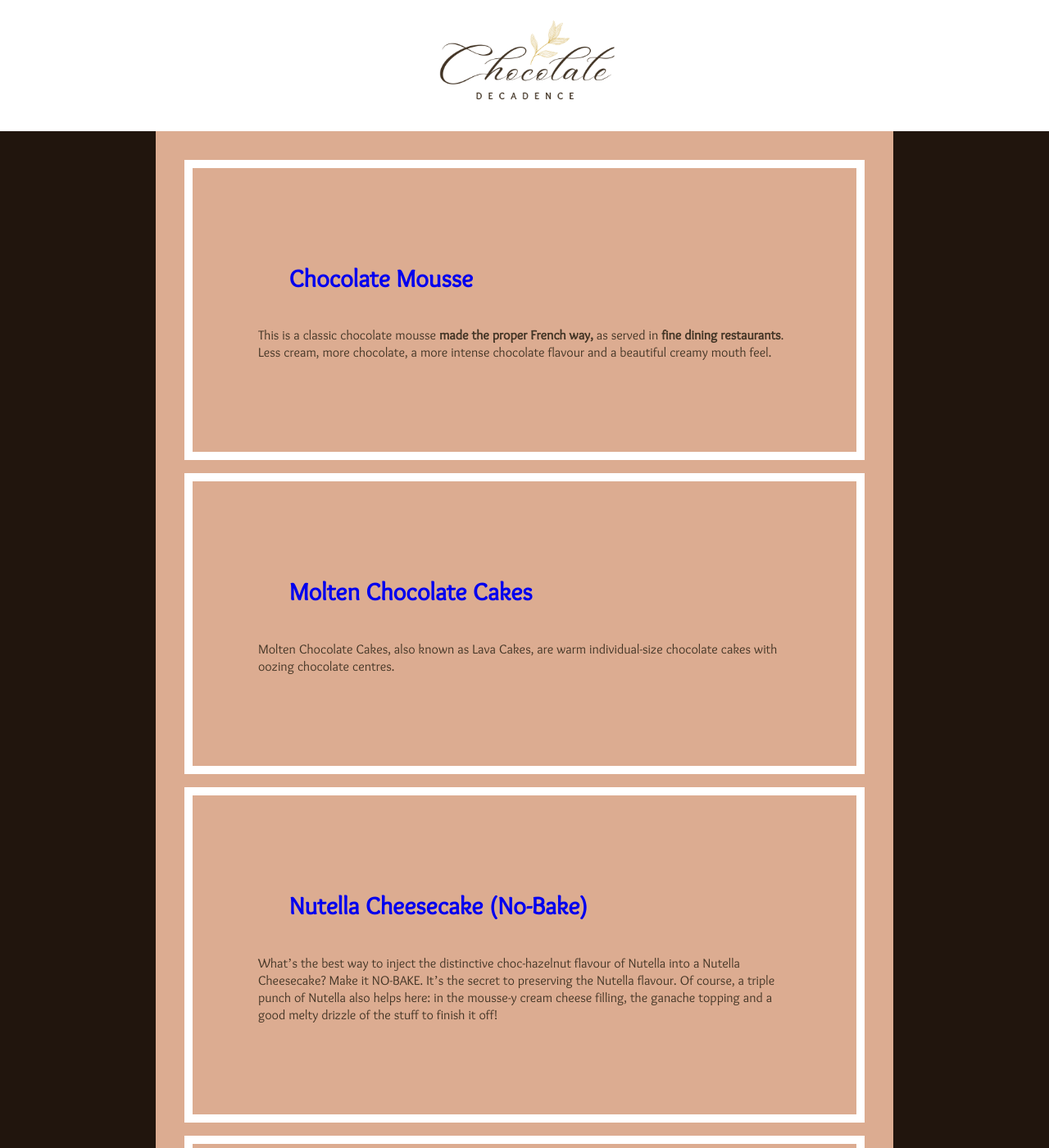
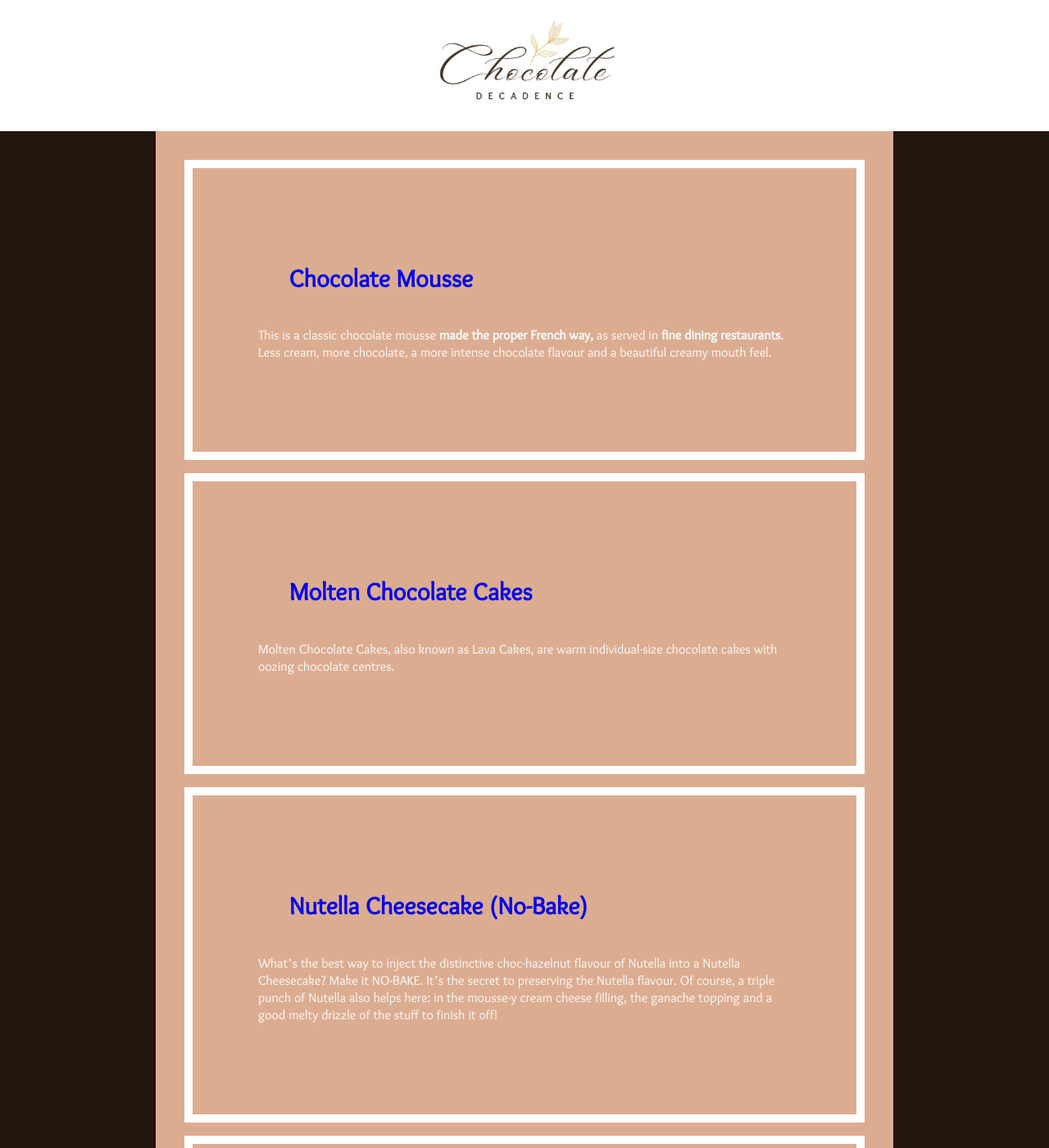
Before and after one commit to nicoleanncarter/recipes, a Jekyll site: the page built from pages/recipelisting.md, in a window 1280 px wide and 1400 px high. Shown: the whole window at 82% size. Built offline with Jekyll 4.4.1, drawn with Linux system fonts in a browser that asks for light colours.

Commit message:
Update recipes.css

```diff
--- a/styles/recipes.css
+++ b/styles/recipes.css
@@ -91,7 +91,7 @@ header h1 a {
 }
 
 p {
-  color: #423425;
+  color: white;
   margin-bottom: 30px;
   margin-top: 30px;
   font-family: 'Sukar';
```
